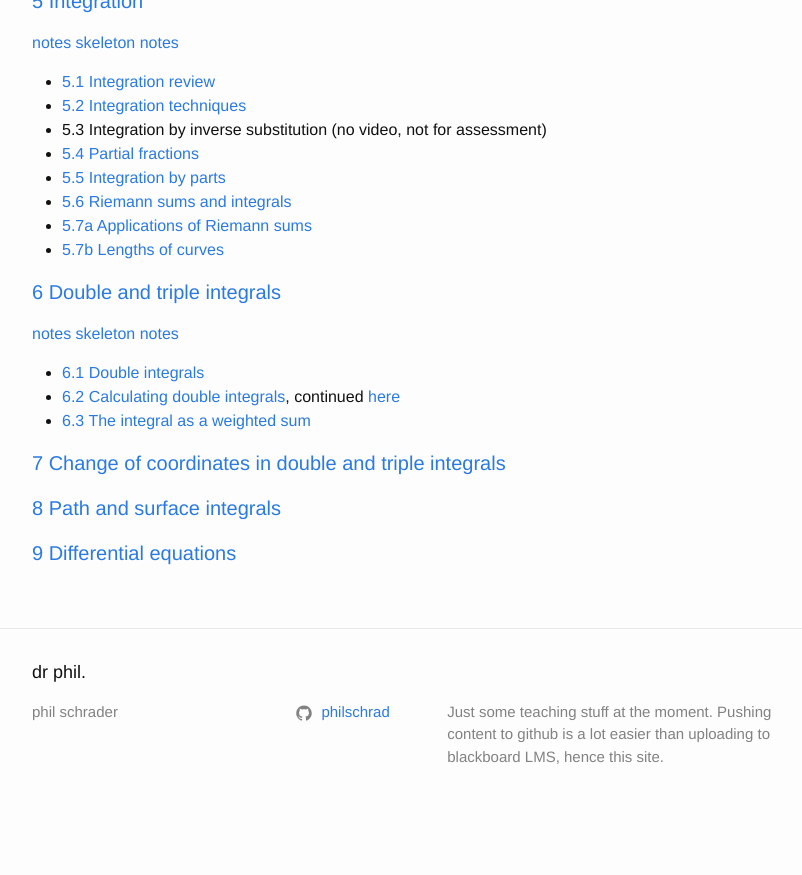
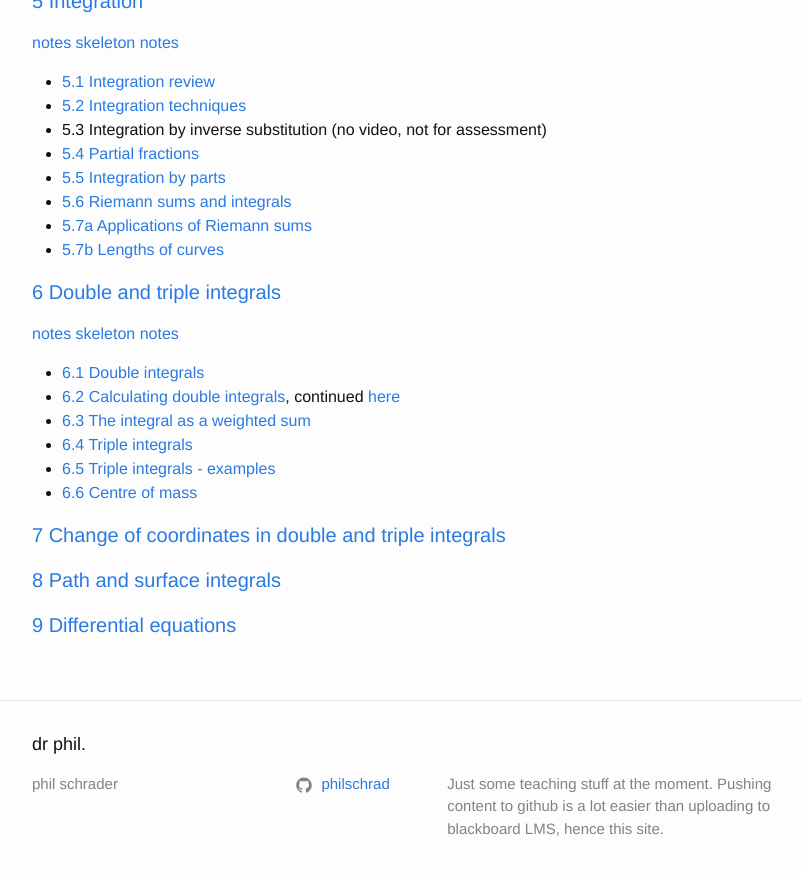
Before and after one commit to philschrad/philschrad.github.io, a Jekyll site: the page built from pages/MATH1011_lectures.md, in a window 1280 px wide and 900 px high, scrolled down 1537 px. Shown: the top 875 px of the window, without its empty margins (238-1040 px from the left). Built offline with Jekyll 4.4.1, drawn with Linux system fonts in a browser that asks for light colours; before the commit the page ends 2365 px from its top, so only the background shows below that.

Commit message:
1011 lectures updated

```diff
--- a/pages/MATH1011_lectures.md
+++ b/pages/MATH1011_lectures.md
@@ -91,6 +91,9 @@ MATH1011 Summer 2017/18
 * [6.1 Double integrals](https://youtu.be/F9OyWTy5j20)
 * [6.2 Calculating double integrals](https://youtu.be/J5tilmXIq1Q), continued [here](https://youtu.be/lkb1ihSYkxs)
 * [6.3 The integral as a weighted sum](https://youtu.be/tkvOk68l2xA)
+* [6.4 Triple integrals](https://youtu.be/J66NfnAkGCQ)
+* [6.5 Triple integrals - examples](https://youtu.be/qPZX4nQQsfU)
+* [6.6 Centre of mass](https://youtu.be/eDmq9uU7WvQ)
 
 #### <a name="7"> 7 Change of coordinates in double and triple integrals </a>
 
```
Also changed, not shown: pages/MATH1011_unit_plan.md (+1 -1 lines).
